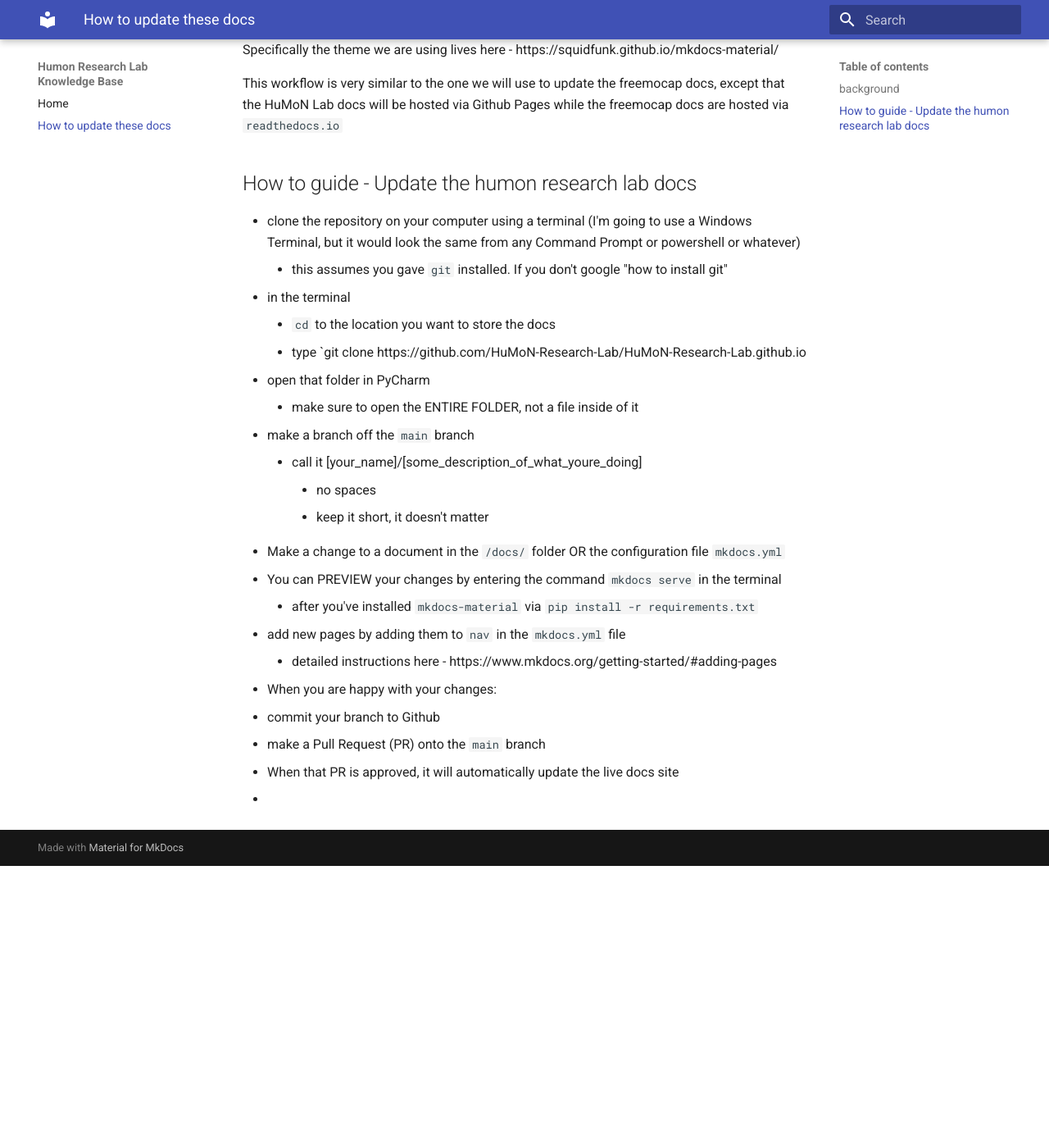
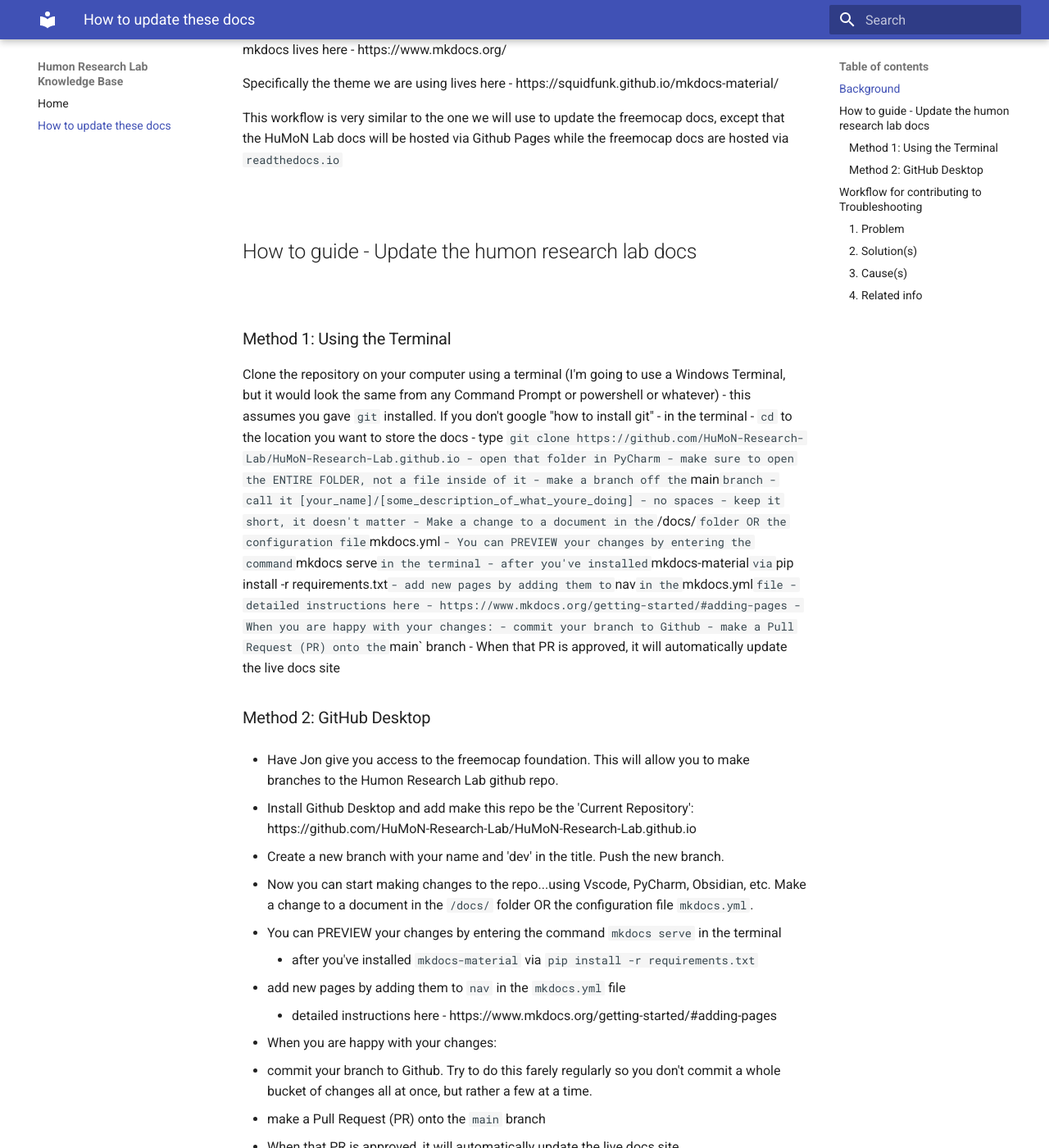
Before and after one commit to HuMoN-Research-Lab/HuMoN-Research-Lab.github.io, an MkDocs documentation site: the page built from docs/how-to-update-these-docs.md, in a window 1280 px wide and 1400 px high, scrolled down 359 px. Shown: the whole window at 82% size. Built offline with MkDocs 1.6.1 and Material for MkDocs 9.7.7, drawn with Linux system fonts in a browser that asks for light colours; before the commit the page ends 1415 px from its top, so only the background shows below that; some of the changed text lies outside the part shown.

Commit message:
Troubleshooting workflow
1. Added to the 'how-to-update-these-docs' to include github desktop instructions and a workflow to contribute to the troubleshooting folder.

```diff
--- a/docs/how-to-update-these-docs.md
+++ b/docs/how-to-update-these-docs.md
@@ -1,7 +1,9 @@
 # how to update the humon lab docs
 
-## background
-we're updating the docs that live on this repository-
+## Background
+<p>&nbsp;</p>
+
+We're updating the docs that live on this repository-
 https://github.com/HuMoN-Research-Lab/HuMoN-Research-Lab.github.io
 and are hosted via Github Pages at this URL - https://humon-research-lab.github.io/
 
@@ -14,9 +16,13 @@
 https://squidfunk.github.io/mkdocs-material/
 
 This workflow is very similar to the one we will use to update the freemocap docs, except that the HuMoN Lab docs will be hosted via Github Pages while the freemocap docs are hosted via `readthedocs.io`
+<p>&nbsp;</p>
 
 ## How to guide - Update the humon research lab docs
-- clone the repository on your computer using a terminal (I'm going to use a Windows Terminal, but it would look the same from any Command Prompt or powershell or whatever)
+<p>&nbsp;</p>
+
+### Method 1: Using the Terminal
+ Clone the repository on your computer using a terminal (I'm going to use a Windows Terminal, but it would look the same from any Command Prompt or powershell or whatever)
     - this assumes you gave `git` installed. If you don't google "how to install git"
 - in the terminal
     -  `cd` to the location you want to store the docs
@@ -36,4 +42,40 @@
   - commit your branch to Github
   - make a Pull Request (PR) onto the `main` branch
 - When that PR is approved, it will automatically update the live docs site
--
+
+### Method 2: GitHub Desktop
+- Have Jon give you access to the freemocap foundation. This will allow you to make branches to the Humon Research Lab github repo.
+
+- Install Github Desktop and add make this repo be the 'Current Repository': https://github.com/HuMoN-Research-Lab/HuMoN-Research-Lab.github.io
+
+- Create a new branch with your name and 'dev' in the title. Push the new branch.
+
+- Now you can start making changes to the repo...using Vscode, PyCharm, Obsidian, etc. Make a change to a document in the `/docs/` folder OR the configuration file `mkdocs.yml`.
+- You can PREVIEW your changes by entering the command `mkdocs serve` in the terminal
+    - after you've installed `mkdocs-material` via `pip install -r requirements.txt`
+- add new pages by adding them to `nav` in the `mkdocs.yml` file
+    - detailed instructions here - https://www.mkdocs.org/getting-started/#adding-pages
+- When you are happy with your changes:
+  - commit your branch to Github. Try to do this farely regularly so you don't commit a whole bucket of changes all at once, but rather a few at a time.
+  - make a Pull Request (PR) onto the `main` branch
+- When that PR is approved, it will automatically update the live docs site
+---
+
+## Workflow for contributing to Troubleshooting
+- When you run into any issue that you eventually solve and you think someone else in the lab would benefit from knowing how you solved it, you should add it to the Troubleshooting folder. Here's a rough workflow to follow so we can attempt to have a standard-ish way of doing things. When making this workflow, I used this reference: [New Relic Troubleshooting Docs Guide](https://docs.newrelic.com/docs/style-guide/writing-docs/article-templates/troubleshooting-docs-guide/) and []
+
+    ### 1. Problem
+
+    - Provide a clear, concise description of the problem the user is trying to solve. Who, what, when, where?
+
+    ### 2. Solution(s)
+
+    - Provide an ordered list of steps to guide someone through the solution. Copy and paste useful parts of the error codes. (No screen shots. Ideally, we want to be able to search the error codes themselves).
+
+    ### 3. Cause(s)
+
+    - A highlevel paragraph of why the error happened.
+
+    ### 4. Related info
+
+    - A more indepth reason why the error occured. Jon, this one's for you :)
```
